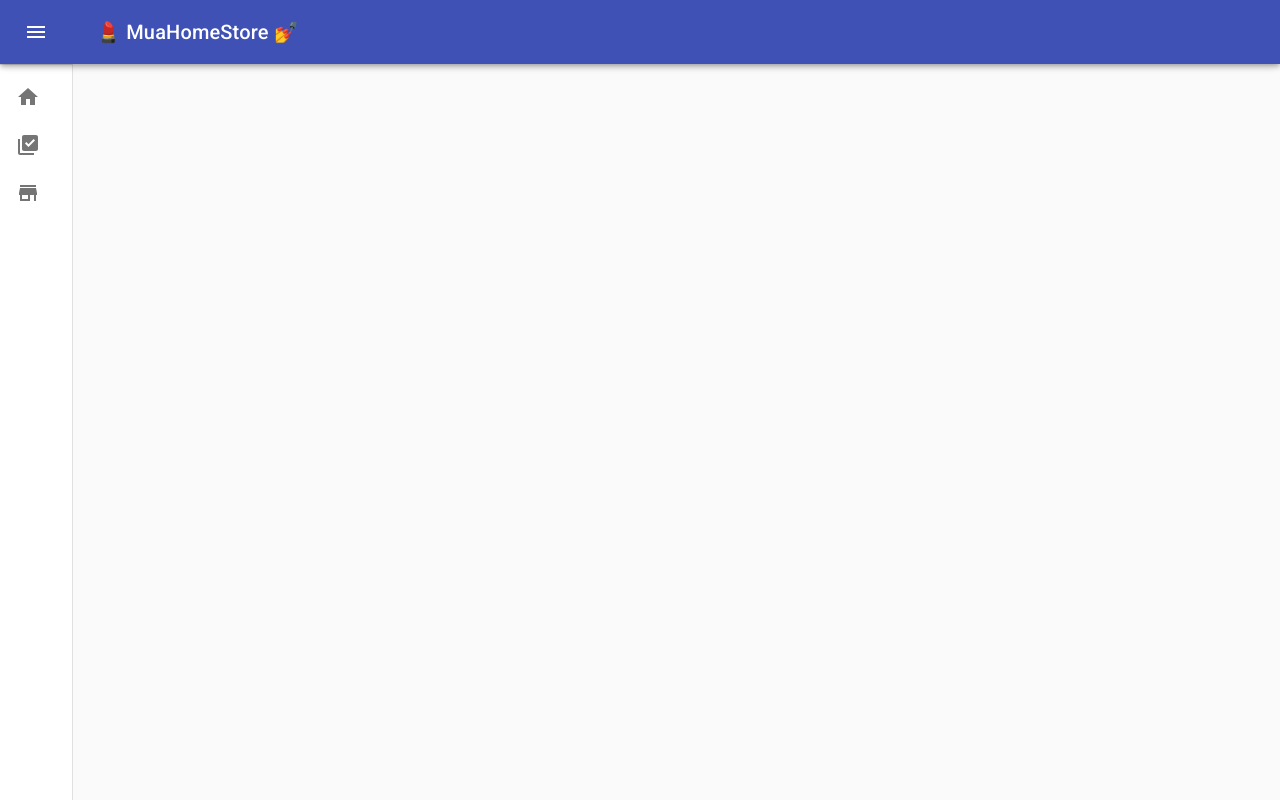
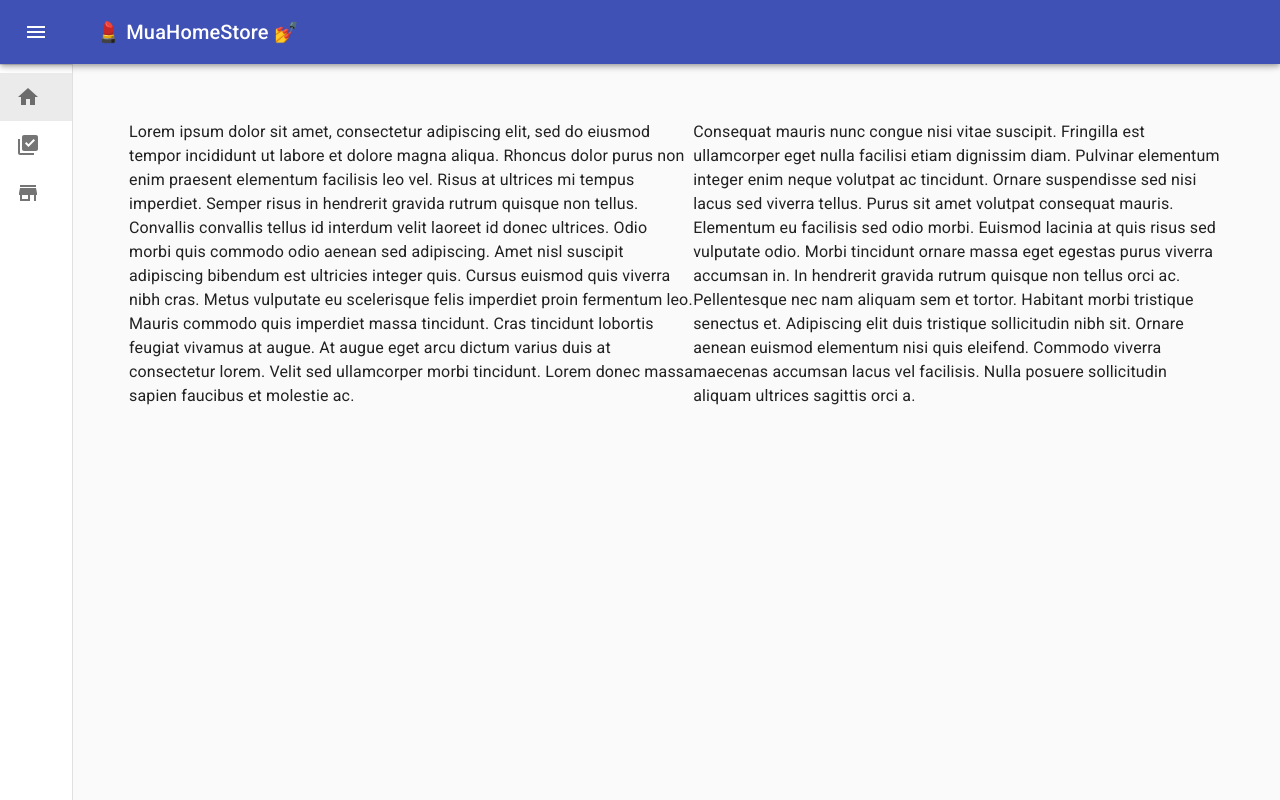
Before and after one commit to RobertoGDev/MuaHomeStore, a React (Create React App) app: page /home in a window 1280 px wide. Built offline with nearby package versions, Linux system fonts and the light colour scheme.

Commit message:
feat: search marca

```diff
--- a/package.json
+++ b/package.json
@@ -12,6 +12,7 @@
     "react": "^16.12.0",
     "react-dom": "^16.12.0",
     "react-redux": "^7.1.3",
+    "react-router-dom": "^5.2.0",
     "react-scripts": "3.3.0"
   },
   "scripts": {
--- a/src/App.js
+++ b/src/App.js
@@ -1,15 +1,59 @@
 import React from 'react';
+import HeadSidebar from "./components/common/HeadSidebar";
+import CssBaseline from '@material-ui/core/CssBaseline';
+import { makeStyles } from '@material-ui/core/styles';
+import {
+  Switch,
+  Route
+} from "react-router-dom";
 import Home from './containers/Home';
+import Market from './containers/Market';
+import Wishlist from './containers/Wishlist';
 
+
+const useStyles = makeStyles((theme) => ({
+  root: {
+      display: 'flex',
+  }
+}));
 
 export default function App() {
 
+  const classes = useStyles();
+
   const drawerWidth = 240;
+
+  const [openSidebar, setOpenSidebar] = React.useState(false);
+
+  const handleOpenSidebar = () => {
+      setOpenSidebar(true);
+  }
+
+  const handleCloseSidebar = () => {
+      setOpenSidebar(false);
+  }
 
   return (
     <React.Fragment>
-      <Home drawerWidth={drawerWidth}/>
-      {/* <Whishlist /> */}
+      <div className={classes.root}>
+        <CssBaseline />
+          <HeadSidebar
+            openSidebar={openSidebar}
+            drawerWidth={drawerWidth}
+            handleOpenSidebar={handleOpenSidebar}
+            handleCloseSidebar={handleCloseSidebar} />
+          <Switch>
+            <Route path="/market">
+              <Market drawerWidth={drawerWidth} openSidebar={openSidebar}/>
+            </Route>
+            <Route path="/wishlist">
+              <Wishlist drawerWidth={drawerWidth} openSidebar={openSidebar}/>
+            </Route>
+            <Route path="/home">
+              <Home drawerWidth={drawerWidth} openSidebar={openSidebar}/>
+            </Route>
+          </Switch>
+      </div>
     </React.Fragment>
   );
 
--- a/src/components/Resume.jsx
+++ b/src/components/Resume.jsx
@@ -1,6 +1,6 @@
 import React from 'react';
-import clsx from 'clsx';
 import { makeStyles } from '@material-ui/core/styles';
+import Typography from '@material-ui/core/Typography';
 
 
 export default function Resume({openSidebar, drawerWidth}) {
@@ -16,27 +16,16 @@
             },
           },
         content: {
-          flexGrow: 1,
-          padding: theme.spacing(3),
-          transition: theme.transitions.create('margin', {
-            easing: theme.transitions.easing.sharp,
-            duration: theme.transitions.duration.leavingScreen,
-          }),
-          marginLeft: -drawerWidth,
-        },
-        contentShift: {
-          transition: theme.transitions.create('margin', {
-            easing: theme.transitions.easing.easeOut,
-            duration: theme.transitions.duration.enteringScreen,
-          }),
-          marginLeft: 0,
+            flexGrow: 1,
+            padding: theme.spacing(3),
         },
         resume: {
-            width: "100%",
-            display: "grid",
-            gridTemplateColumns: "repeat(auto-fill, 230px)",
-            justifyContent: "space-between",
-            gridGap: 20
+            display: 'flex',
+            alignItems: 'center',
+            justifyContent: 'flex-end',
+            padding: theme.spacing(9, 1),
+            // necessary for content to be below app bar
+            ...theme.mixins.toolbar,
         },
     }));
 
@@ -44,11 +33,31 @@
     const classes = useStyles();
 
     return (
-            <main className={clsx(classes.content, {
-                [classes.contentShift]: openSidebar,
-              })}>
-                <div className={classes.resume}>
-
+            <main className={classes.content}>
+                <div className={classes.resume} >
+                <Typography paragraph>
+                    Lorem ipsum dolor sit amet, consectetur adipiscing elit, sed do eiusmod tempor incididunt
+                    ut labore et dolore magna aliqua. Rhoncus dolor purus non enim praesent elementum
+                    facilisis leo vel. Risus at ultrices mi tempus imperdiet. Semper risus in hendrerit
+                    gravida rutrum quisque non tellus. Convallis convallis tellus id interdum velit laoreet id
+                    donec ultrices. Odio morbi quis commodo odio aenean sed adipiscing. Amet nisl suscipit
+                    adipiscing bibendum est ultricies integer quis. Cursus euismod quis viverra nibh cras.
+                    Metus vulputate eu scelerisque felis imperdiet proin fermentum leo. Mauris commodo quis
+                    imperdiet massa tincidunt. Cras tincidunt lobortis feugiat vivamus at augue. At augue eget
+                    arcu dictum varius duis at consectetur lorem. Velit sed ullamcorper morbi tincidunt. Lorem
+                    donec massa sapien faucibus et molestie ac.
+                    </Typography>
+                    <Typography paragraph>
+                    Consequat mauris nunc congue nisi vitae suscipit. Fringilla est ullamcorper eget nulla
+                    facilisi etiam dignissim diam. Pulvinar elementum integer enim neque volutpat ac
+                    tincidunt. Ornare suspendisse sed nisi lacus sed viverra tellus. Purus sit amet volutpat
+                    consequat mauris. Elementum eu facilisis sed odio morbi. Euismod lacinia at quis risus sed
+                    vulputate odio. Morbi tincidunt ornare massa eget egestas purus viverra accumsan in. In
+                    hendrerit gravida rutrum quisque non tellus orci ac. Pellentesque nec nam aliquam sem et
+                    tortor. Habitant morbi tristique senectus et. Adipiscing elit duis tristique sollicitudin
+                    nibh sit. Ornare aenean euismod elementum nisi quis eleifend. Commodo viverra maecenas
+                    accumsan lacus vel facilisis. Nulla posuere sollicitudin aliquam ultrices sagittis orci a.
+                    </Typography>
                 </div>
             </main>
         )
--- a/src/components/common/HeadSidebar.jsx
+++ b/src/components/common/HeadSidebar.jsx
@@ -15,6 +15,9 @@
 import StoreIcon from '@material-ui/icons/Store';
 import ListItemText from '@material-ui/core/ListItemText';
 
+import {
+  NavLink
+} from "react-router-dom";
 
 const drawerWidth = 240;
 
@@ -72,7 +75,7 @@
   },
 }));
 
-export default function HeadSidebar({ handleChangeBrand, handleOpenSidebar, handleCloseSidebar, openSidebar }) {
+export default function HeadSidebar({ handleOpenSidebar, handleCloseSidebar, openSidebar }) {
 
   const classes = useStyles();
   const theme = useTheme();
@@ -100,15 +103,17 @@
         </div>
         <Divider />
         <List>
-          <ListItem button>
+            <ListItem button component={NavLink} to="/home" activeClassName="Mui-selected">
                 <ListItemIcon><HomeIcon /></ListItemIcon>
                 <ListItemText primary="Home" />
             </ListItem>
-          <ListItem button>
+
+            <ListItem button component={NavLink} to="/wishlist" activeClassName="Mui-selected">
               <ListItemIcon><LibraryAddCheckIcon /></ListItemIcon>
-            <ListItemText primary="Whishlist" />
+              <ListItemText primary="Wishlist" />
             </ListItem>
-          <ListItem button>
+
+            <ListItem button component={NavLink} to="/market" activeClassName="Mui-selected">
               <ListItemIcon><StoreIcon /></ListItemIcon>
               <ListItemText primary="Market" />
             </ListItem>
--- a/src/containers/Home.jsx
+++ b/src/containers/Home.jsx
@@ -1,43 +1,27 @@
 import React from "react";
-import HeadSidebar from "../components/common/HeadSidebar";
-import CssBaseline from '@material-ui/core/CssBaseline';
 import { makeStyles } from '@material-ui/core/styles';
 import Resume from "../components/Resume";
 
 const useStyles = makeStyles((theme) => ({
     root: {
         display: 'flex',
+    },
+    content: {
+        flexGrow: 1,
+        padding: theme.spacing(3),
     }
 }));
 
-export default function Home({drawerWidth}) {
+export default function Home({drawerWidth, openSidebar}) {
 
     const classes = useStyles();
 
-    const [openSidebar, setOpenSidebar] = React.useState(false);
-
-    const handleOpenSidebar = () => {
-        setOpenSidebar(true);
-    }
-
-    const handleCloseSidebar = () => {
-        setOpenSidebar(false);
-    }
-
     return (
-        <React.Fragment>
-            <div className={classes.root}>
-                <CssBaseline />
-                <HeadSidebar
-                    openSidebar={openSidebar}
-                    drawerWidth={drawerWidth}
-                    handleOpenSidebar={handleOpenSidebar}
-                    handleCloseSidebar={handleCloseSidebar} />
-                <Resume
-                    openSidebar={openSidebar}
-                    drawerWidth={drawerWidth}
-                    />
-            </div>
-        </React.Fragment>
+        <main className={classes.content}>
+            <Resume
+                openSidebar={openSidebar}
+                drawerWidth={drawerWidth}
+                />
+        </main>
     );
 }
--- a/src/containers/Market.jsx
+++ b/src/containers/Market.jsx
@@ -1,52 +1,78 @@
 import React from "react";
-import HeadSidebar from "../components/common/HeadSidebar";
-import CssBaseline from '@material-ui/core/CssBaseline';
 import { makeStyles } from '@material-ui/core/styles';
 import Catalogue from "../components/Catalogue";
+import InputLabel from '@material-ui/core/InputLabel';
+import MenuItem from '@material-ui/core/MenuItem';
+import FormControl from '@material-ui/core/FormControl';
+import Select from '@material-ui/core/Select';
 
-const useStyles = makeStyles((theme) => ({
+
+const useStyles = makeStyles(theme => ({
     root: {
         display: 'flex',
-    }
-}));
+    },
+    content: {
+        flexGrow: 1,
+        padding: theme.spacing(3),
+    },
+    formControl: {
+      margin: theme.spacing(7),
+      minWidth: 120,
+    },
+    selectEmpty: {
+      marginTop: theme.spacing(2),
+    },
+  }));
 
-export default function Market({drawerWidth}) {
+
+export default function Market({drawerWidth, openSidebar}) {
 
     const classes = useStyles();
 
-    const [openSidebar, setOpenSidebar] = React.useState(false);
-    const [brand, setBrand] = React.useState("");
+    const [values, setValues] = React.useState({
+        brand: '',
+        productType: '',
+    });
 
-    const handleOpenSidebar = () => {
-        setOpenSidebar(true);
-    }
-
-    const handleCloseSidebar = () => {
-        setOpenSidebar(false);
-    }
-
-    const handleChangeBrand = (e) => {
-        let brand = e.target.value;
-        setBrand(brand);
-    }
-
-    console.log(brand)
+    const handleChange = event => {
+        setValues(oldValues => ({
+          ...oldValues,
+          [event.target.name]: event.target.value,
+        }));
+      };
 
     return (
-        <React.Fragment>
-            <div className={classes.root}>
-                <CssBaseline />
-                <HeadSidebar
-                    handleChangeBrand={handleChangeBrand}
-                    openSidebar={openSidebar}
-                    drawerWidth={drawerWidth}
-                    handleOpenSidebar={handleOpenSidebar}
-                    handleCloseSidebar={handleCloseSidebar} />
-                <Catalogue
-                    openSidebar={openSidebar}
-                    drawerWidth={drawerWidth}
-                    brand={brand} />
-            </div>
-        </React.Fragment>
+            <main className={classes.content}>
+                <form noValidate autoComplete="off">
+                    <FormControl className={classes.formControl}>
+                        <InputLabel htmlFor="brand">Firma</InputLabel>
+                        <Select
+                        value={values.brand}
+                        onChange={handleChange}
+                        inputProps={{
+                            name: 'brand',
+                            id: 'brand',
+                        }}
+                        >
+                        {
+                            ['nyx', 'maybelline'].map((name, index) =>
+                                <MenuItem key={index} value={name}>{name}</MenuItem>
+                            )
+                        }
+                        </Select>
+                    </FormControl>
+                </form>
+                {
+                    values.brand.length > 0
+                    && (
+                    <Catalogue
+                        openSidebar={openSidebar}
+                        drawerWidth={drawerWidth}
+                        brand={values.brand} />
+                        )
+
+                }
+
+            </main>
     );
 }
--- /dev/null
+++ b/src/containers/Wishlist.jsx
@@ -0,0 +1,11 @@
+import React from "react";
+
+
+export default function Wishlist({drawerWidth, openSidebar}) {
+
+    return (
+        <React.Fragment>
+            hola
+        </React.Fragment>
+    );
+}
--- a/src/index.js
+++ b/src/index.js
@@ -2,9 +2,13 @@
 import ReactDOM from 'react-dom';
 import './styles/index.css';
 import App from './App';
+import { BrowserRouter } from "react-router-dom";
 import * as serviceWorker from './serviceWorker';
 
-ReactDOM.render(<App />, document.getElementById('root'));
+ReactDOM.render(
+    <BrowserRouter>
+        <App />
+    </BrowserRouter>, document.getElementById('root'));
 
 // If you want your app to work offline and load faster, you can change
 // unregister() to register() below. Note this comes with some pitfalls.
```
Also changed, not shown: src/components/Catalogue.jsx (+8 -23 lines), 1 other file (tests, documents, lock files or other folders). Lines whose indentation alone changed are shown as unchanged.
